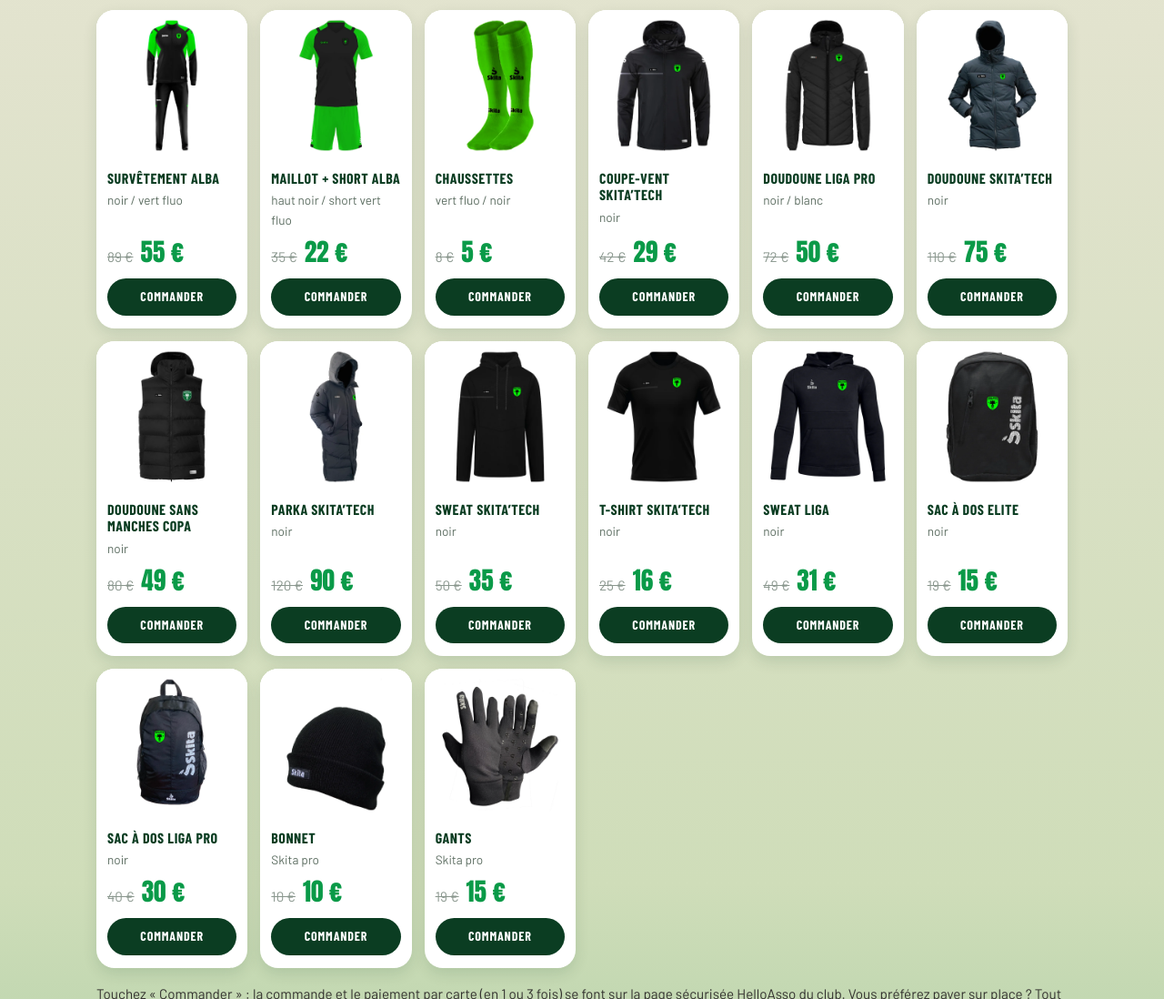
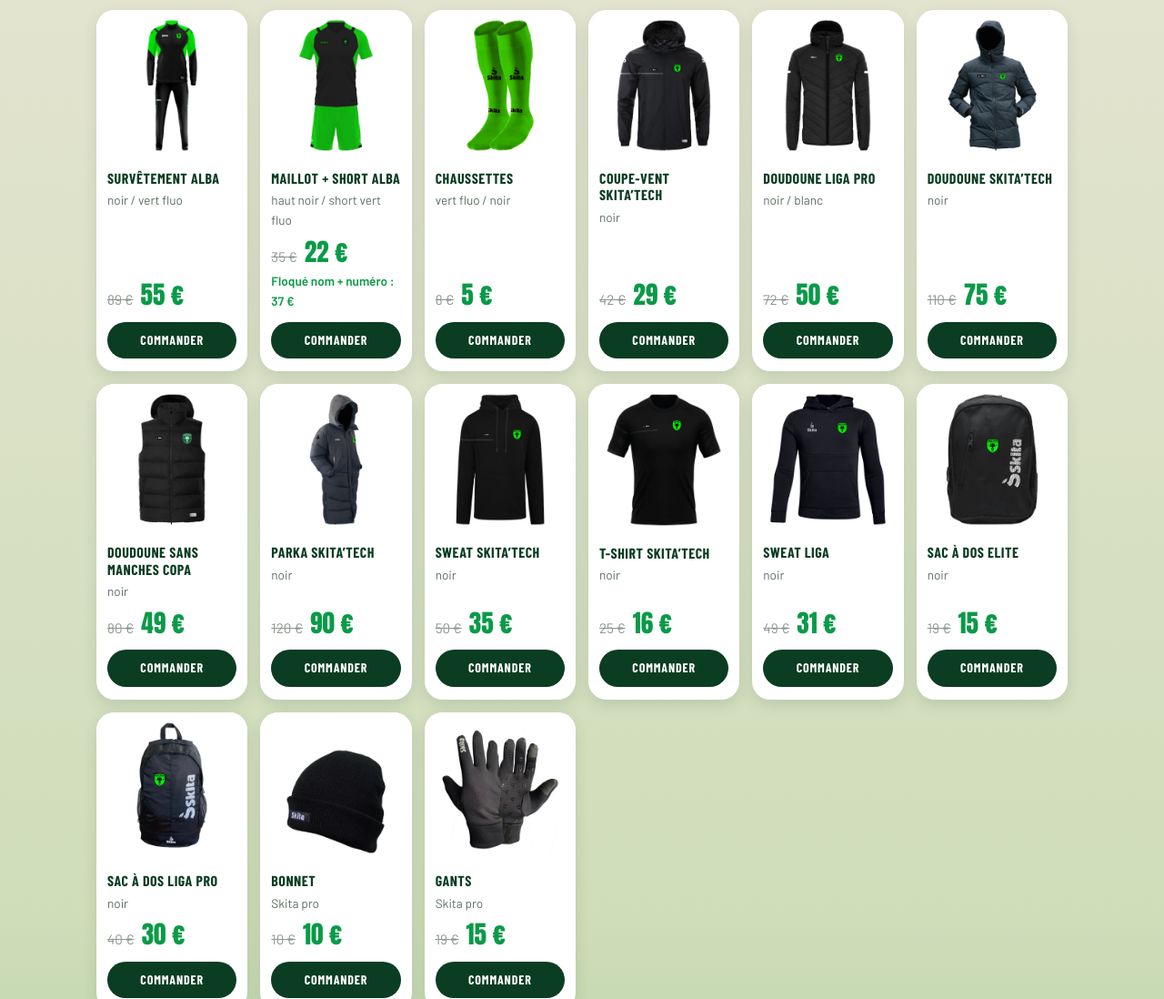
Before and after one commit to saintbricefc/saint-brice-fc, a plain HTML site: page boutique.html in a window 1280 px wide. Shown: the part 1174-2272 px from the top of the page at 91% size. Drawn offline with Linux system fonts and the light colour scheme.

Commit message:
Boutique : Maillot + short ALBA floqué 37 €
Co-Authored-By: Claude Opus 5.5 <noreply@anthropic.com>
Claude-Session: https://claude.ai/code/session_018FH4gcbdjfZhgR71V6tGEb

```diff
--- a/boutique.html
+++ b/boutique.html
@@ -571,7 +571,7 @@ footer .legal-l{display:inline-block;padding:8px 4px;margin:-8px 0}
         </div>
       </div>
 
-      <style>.sk-price{flex-wrap:wrap;row-gap:4px}.sk-price s,.sk-price b{white-space:nowrap}.kit-2{display:grid;gap:6px;margin:10px 0 14px;padding:0;list-style:none}.kit-2 li{display:flex;justify-content:space-between;gap:12px;background:#fff;border-radius:12px;padding:10px 14px;font-weight:600}.kit-2 b{white-space:nowrap}.kit-team{background:#eef0dd;border-radius:12px;padding:12px 14px;font-size:.95rem;margin:0 0 14px}</style><div class="sk" id="collection">
+      <style>.sk-price{flex-wrap:wrap;row-gap:4px}.sk-price s,.sk-price b{white-space:nowrap}.kit-2{display:grid;gap:6px;margin:10px 0 14px;padding:0;list-style:none}.kit-2 li{display:flex;justify-content:space-between;gap:12px;background:#fff;border-radius:12px;padding:10px 14px;font-weight:600}.kit-2 b{white-space:nowrap}.sk-fl{color:var(--green);font-weight:700}.kit-team{background:#eef0dd;border-radius:12px;padding:12px 14px;font-size:.95rem;margin:0 0 14px}</style><div class="sk" id="collection">
         <div class="sk-head">
           <span class="kit-tag">Collection officielle Skita</span>
           <h3>Toute la collection du club</h3>
@@ -579,7 +579,7 @@ footer .legal-l{display:inline-block;padding:8px 4px;margin:-8px 0}
         </div>
         <ul class="sk-grid">
           <li class="sk-card"><img src="skita-2211.webp" alt="Survêtement ALBA noir / vert fluo – Saint-Brice FC" width="800" height="800" loading="lazy"><div class="sk-info"><h4>Survêtement ALBA</h4><span class="sk-col">noir / vert fluo</span><p class="sk-price"><s>89 €</s><b>55 €</b></p><a class="sk-btn" href="https://www.helloasso.com/associations/saint-brice-football-club/boutiques/boutique" target="_blank" rel="noopener">Commander</a></div></li>
-          <li class="sk-card"><img src="skita-2212.webp" alt="Maillot + short ALBA vert fluo / noir – Saint-Brice FC" width="800" height="800" loading="lazy"><div class="sk-info"><h4>Maillot + short ALBA</h4><span class="sk-col">haut noir / short vert fluo</span><p class="sk-price"><s>35 €</s><b>22 €</b></p><a class="sk-btn" href="https://www.helloasso.com/associations/saint-brice-football-club/boutiques/boutique" target="_blank" rel="noopener">Commander</a></div></li>
+          <li class="sk-card"><img src="skita-2212.webp" alt="Maillot + short ALBA vert fluo / noir – Saint-Brice FC" width="800" height="800" loading="lazy"><div class="sk-info"><h4>Maillot + short ALBA</h4><span class="sk-col">haut noir / short vert fluo</span><p class="sk-price"><s>35 €</s><b>22 €</b></p><span class="sk-col sk-fl">Floqué nom + numéro : 37 €</span><a class="sk-btn" href="https://www.helloasso.com/associations/saint-brice-football-club/boutiques/boutique" target="_blank" rel="noopener">Commander</a></div></li>
           <li class="sk-card"><img src="skita-2207.webp" alt="Chaussettes vert fluo / noir – Saint-Brice FC" width="800" height="800" loading="lazy"><div class="sk-info"><h4>Chaussettes</h4><span class="sk-col">vert fluo / noir</span><p class="sk-price"><s>8 €</s><b>5 €</b></p><a class="sk-btn" href="https://www.helloasso.com/associations/saint-brice-football-club/boutiques/boutique" target="_blank" rel="noopener">Commander</a></div></li>
           <li class="sk-card"><img src="skita-2213.webp" alt="Coupe-vent SKITA’TECH noir – Saint-Brice FC" width="800" height="800" loading="lazy"><div class="sk-info"><h4>Coupe-vent SKITA’TECH</h4><span class="sk-col">noir</span><p class="sk-price"><s>42 €</s><b>29 €</b></p><a class="sk-btn" href="https://www.helloasso.com/associations/saint-brice-football-club/boutiques/boutique" target="_blank" rel="noopener">Commander</a></div></li>
           <li class="sk-card"><img src="skita-2214.webp" alt="Doudoune Liga Pro noir / blanc – Saint-Brice FC" width="800" height="800" loading="lazy"><div class="sk-info"><h4>Doudoune Liga Pro</h4><span class="sk-col">noir / blanc</span><p class="sk-price"><s>72 €</s><b>50 €</b></p><a class="sk-btn" href="https://www.helloasso.com/associations/saint-brice-football-club/boutiques/boutique" target="_blank" rel="noopener">Commander</a></div></li>
```
